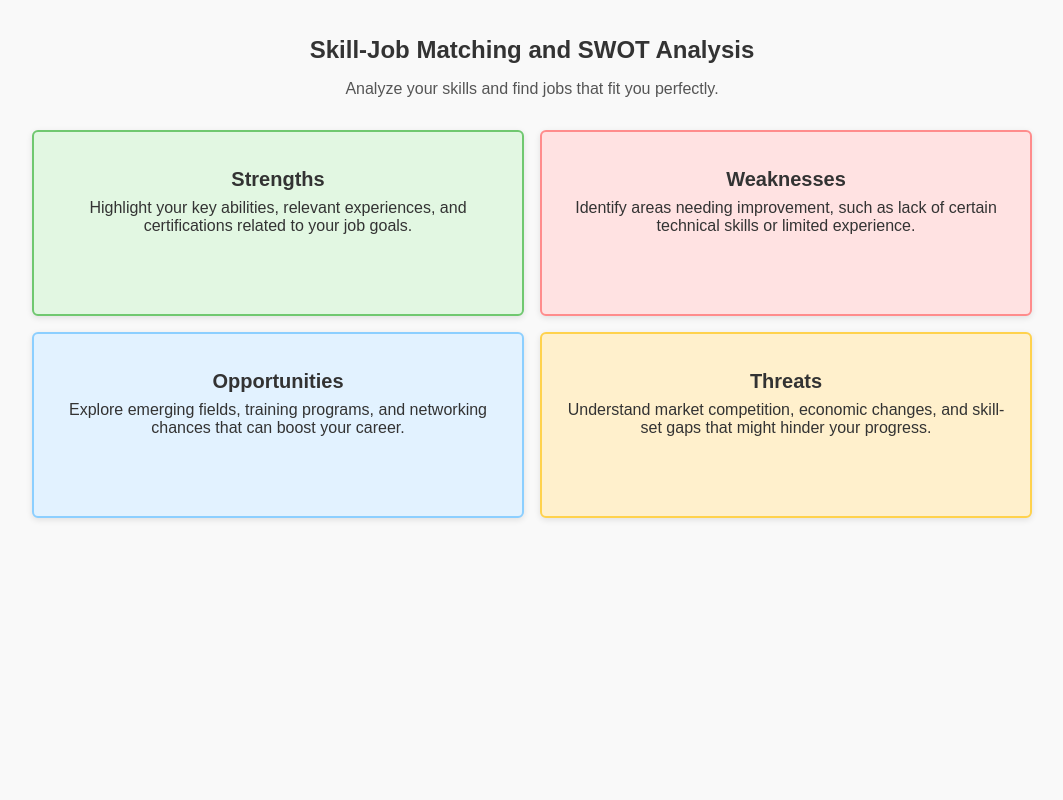
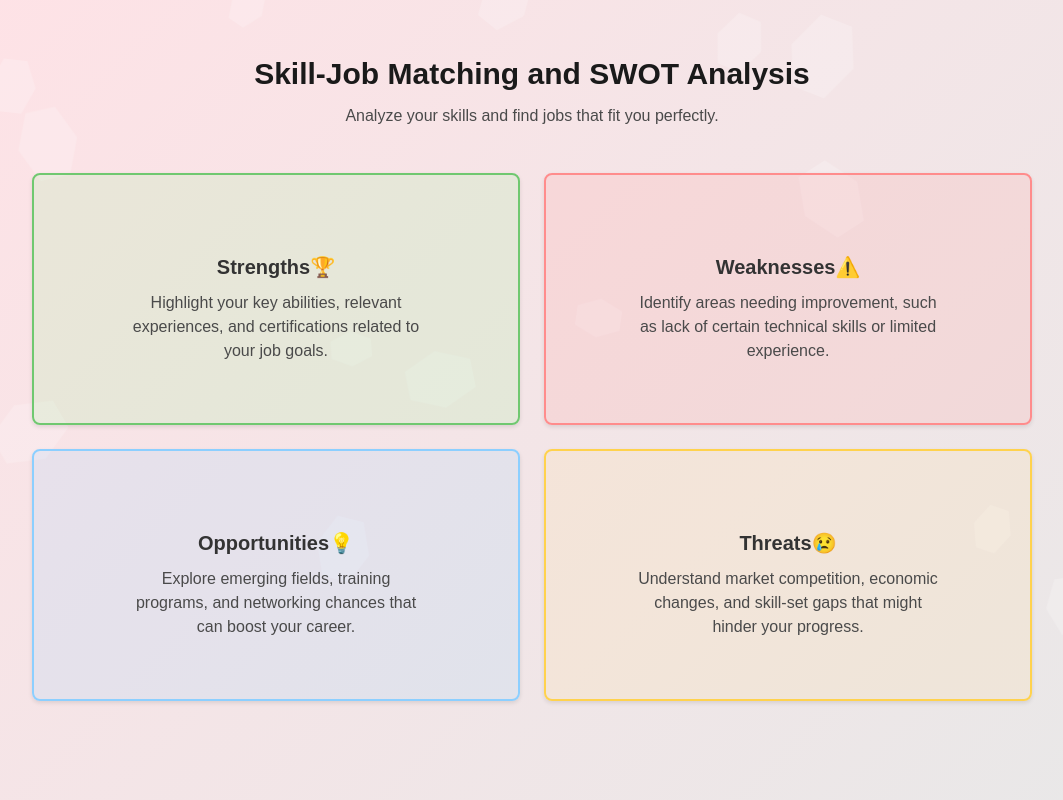
Before and after one commit to priii-25/SideKick-EduTech, a React (Create React App) app in the folder application/: page /skill-job-matching in a window 1280 px wide. Shown: the whole page, without its empty margins (108-1171 px from the left). Built offline with nearby package versions, Linux system fonts and the light colour scheme; the HTML template or start-up script is replaced by a standard one.

Commit message:
Skill-Job Matching component

```diff
--- a/application/src/components/SkillJobMatching.js
+++ b/application/src/components/SkillJobMatching.js
@@ -1,31 +1,64 @@
-import React from 'react';
+import React, { useEffect, useState } from 'react';
 import './skillJobMatching.css';
 
 const SkillJobMatching = () => {
+  const [hexagons, setHexagons] = useState([]);
+
+  useEffect(() => {
+    const initialHexagons = Array.from({ length: 20 }, (_, i) => ({
+      id: i,
+      left: Math.random() * 100,
+      size: 40 + Math.random() * 40,
+      animationDuration: 15 + Math.random() * 20,
+      delay: Math.random() * -20,
+      opacity: 0.1 + Math.random() * 0.2
+    }));
+    setHexagons(initialHexagons);
+  }, []);
+
   return (
-    <div className="skill-job-matching-container">
+    <div className="background-wrapper">
+      {}
+      {hexagons.map((hexagon) => (
+        <div
+          key={hexagon.id}
+          className="hexagon"
+          style={{
+            left: `${hexagon.left}%`,
+            width: `${hexagon.size}px`,
+            height: `${hexagon.size * 0.866}px`,
+            animationDuration: `${hexagon.animationDuration}s`,
+            animationDelay: `${hexagon.delay}s`,
+            opacity: hexagon.opacity
+          }}
+        />
+      ))}
+
+      {}
+      <div className="content-container">
         <h2>Skill-Job Matching and SWOT Analysis</h2>
-      <p>Analyze your skills and find jobs that fit you perfectly.</p>
+        <p className="description">Analyze your skills and find jobs that fit you perfectly.</p>
 
-      <div className="swot-board">
-        <div className="swot-item swot-strengths">
-          <h3>Strengths</h3>
+        <div className="swot-grid">
+          <div className="swot-item strengths">
+            <h3>Strengths🏆</h3>
             <p>Highlight your key abilities, relevant experiences, and certifications related to your job goals.</p>
           </div>
 
-        <div className="swot-item swot-weaknesses">
-          <h3>Weaknesses</h3>
+          <div className="swot-item weaknesses">
+            <h3>Weaknesses⚠️</h3>
             <p>Identify areas needing improvement, such as lack of certain technical skills or limited experience.</p>
           </div>
 
-        <div className="swot-item swot-opportunities">
-          <h3>Opportunities</h3>
+          <div className="swot-item opportunities">
+            <h3>Opportunities💡</h3>
             <p>Explore emerging fields, training programs, and networking chances that can boost your career.</p>
           </div>
 
-        <div className="swot-item swot-threats">
-          <h3>Threats</h3>
+          <div className="swot-item threats">
+            <h3>Threats😢</h3>
             <p>Understand market competition, economic changes, and skill-set gaps that might hinder your progress.</p>
+          </div>
         </div>
       </div>
     </div>
--- a/application/src/components/skillJobMatching.css
+++ b/application/src/components/skillJobMatching.css
@@ -1,61 +1,145 @@
-.skill-job-matching-container {
-    max-width: 1000px;
+.background-wrapper {
+  min-height: 100vh;
+  overflow: hidden;
+  position: relative;
+  background: linear-gradient(135deg, #ffe2e6 0%, #e8e8e8 100%);
+}
+
+.hexagon {
+  position: absolute;
+  clip-path: polygon(50% 0%, 100% 25%, 100% 75%, 50% 100%, 0% 75%, 0% 25%);
+  background: rgba(255, 255, 255, 0.2);
+  animation: float linear infinite;
+  z-index: 0;
+}
+
+@keyframes float {
+  0% {
+    transform: translateY(100vh) rotate(0deg);
+    opacity: 0;
+  }
+  10% {
+    opacity: var(--opacity);
+  }
+  90% {
+    opacity: var(--opacity);
+  }
+  100% {
+    transform: translateY(-20vh) rotate(360deg);
+    opacity: 0;
+  }
+}
+
+.content-container {
+  position: relative;
+  z-index: 1;
+  max-width: 1200px;
   margin: 0 auto;
-    padding: 1rem;
+  padding: 2rem 1rem;
   text-align: center;
 }
 
-  .skill-job-matching-container h2 {
+.content-container h2 {
+  font-size: 1.875rem;
+  font-weight: bold;
+  color: #1a1a1a;
   margin-bottom: 0.5rem;
-    color: #333;
 }
 
-  .skill-job-matching-container p {
-    color: #555;
+.description {
+  color: #4a4a4a;
   margin-bottom: 2rem;
 }
 
-  .swot-board {
+.swot-grid {
   display: grid;
   grid-template-columns: repeat(2, 1fr);
-    gap: 1rem;
+  grid-template-rows: repeat(2, 1fr);
+  gap: 1.5rem;
+  padding: 1rem;
+  max-width: 1000px;
+  margin: 0 auto;
 }
 
 .swot-item {
-    border: 2px solid #ccc;
-    padding: 1rem;
-    border-radius: 6px;
-    min-height: 150px;
-    position: relative;
-    box-shadow: 0 2px 6px rgba(0, 0, 0, 0.1);
+  padding: 1.5rem;
+  border-radius: 0.5rem;
+  box-shadow: 0 2px 4px rgba(0, 0, 0, 0.1);
+  border-width: 2px;
+  border-style: solid;
+  display: flex;
+  flex-direction: column;
+  justify-content: center;
+  align-items: center;
+  text-align: center;
+  min-height: 200px;
+  background-color: rgba(255, 255, 255, 0.9);
 }
 
-  .swot-strengths {
-    background-color: #e2f7e2;
+.swot-item h3 {
+  font-size: 1.25rem;
+  font-weight: 600;
+  margin-bottom: 0.75rem;
+}
+
+.swot-item p {
+  color: #4a4a4a;
+  line-height: 1.5;
+  max-width: 300px;
+  margin: 0 auto;
+}
+
+.strengths {
+  background-color: rgba(167, 243, 167, 0.2);
   border-color: #70c870;
 }
 
-  .swot-weaknesses {
-    background-color: #ffe2e2;
+.weaknesses {
+  background-color: rgba(255, 167, 167, 0.2);
   border-color: #ff8c8c;
 }
 
-  .swot-opportunities {
-    background-color: #e2f2ff;
+.opportunities {
+  background-color: rgba(167, 215, 255, 0.2);
   border-color: #8ccfff;
 }
 
-  .swot-threats {
-    background-color: #fff0cc;
+.threats {
+  background-color: rgba(255, 223, 167, 0.2);
   border-color: #ffd24d;
 }
 
+@media (max-width: 768px) {
+  .swot-grid {
+    gap: 1rem;
+    padding: 0.5rem;
+  }
+
+  .swot-item {
+    padding: 1rem;
+    min-height: 150px;
+  }
+
   .swot-item h3 {
-    margin-bottom: 0.5rem;
-    font-size: 1.25rem;
+    font-size: 1.1rem;
   }
 
   .swot-item p {
-    margin: 0;
-    color: #333;
+    font-size: 0.9rem;
   }
+}
+
+@media (max-width: 480px) {
+  .content-container {
+    padding: 1rem 0.5rem;
+  }
+
+  .swot-grid {
+    gap: 0.75rem;
+  }
+
+  .swot-item {
+    padding: 0.75rem;
+    min-height: 120px;
+  }
+}
```
Lines whose indentation alone changed are shown as unchanged.
